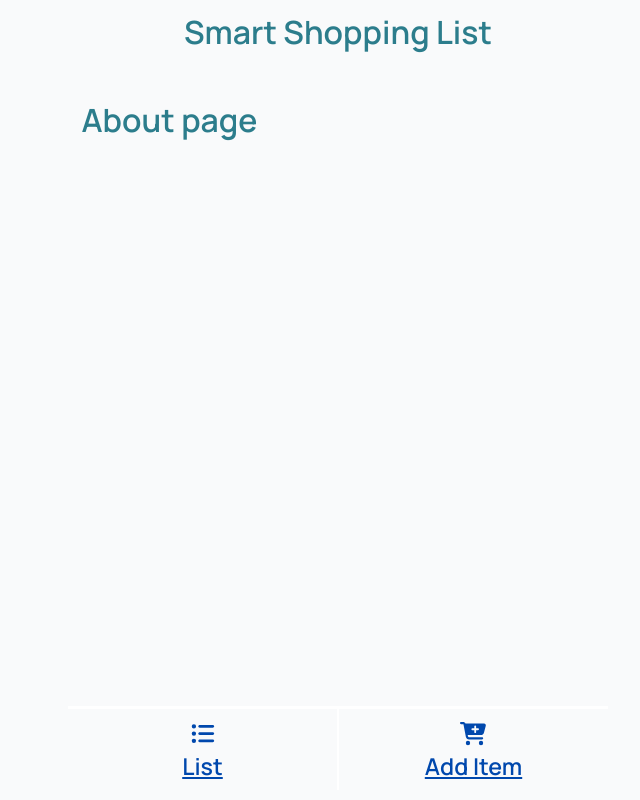
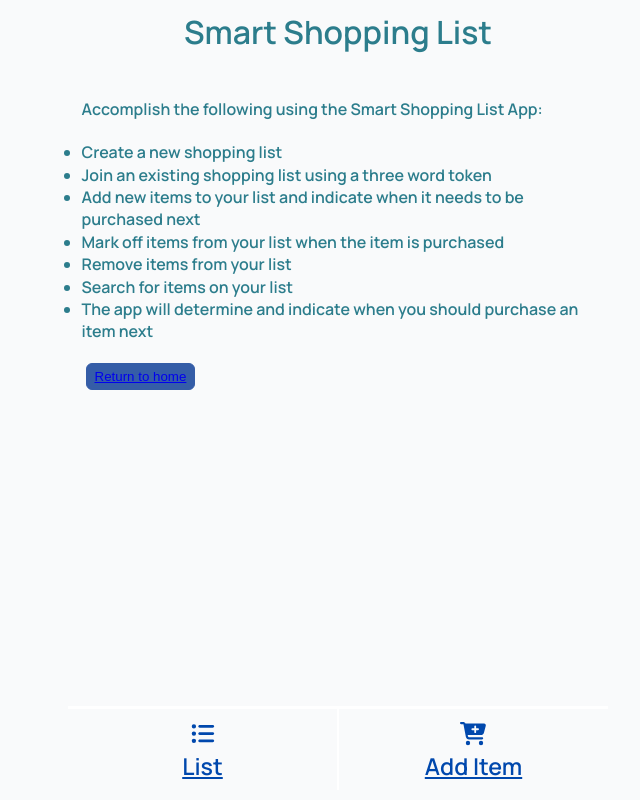
Before and after one commit to tinazarb/tcl-52-smart-shopping-list, a React (Vite) app: page /about in a window 1280 px wide. Shown: the whole page, without its empty margins (302-942 px from the left). Built offline with nearby package versions, Linux system fonts and the light colour scheme.

Commit message:
add copy to About page

```diff
--- a/src/views/About.jsx
+++ b/src/views/About.jsx
@@ -1,7 +1,29 @@
+import React from 'react';
+import { NavLink } from 'react-router-dom';
+
 export function About() {
 	return (
 		<>
-			<h1>About page</h1>
+			{/* <h2>How to Use Your Smart Shopping List App</h2> */}
+			<h4>Accomplish the following using the Smart Shopping List App:</h4>
+			<ul>
+				<li>Create a new shopping list</li>
+				<li>Join an existing shopping list using a three word token</li>
+				<li>
+					Add new items to your list and indicate when it needs to be purchased
+					next
+				</li>
+				<li>Mark off items from your list when the item is purchased</li>
+				<li>Remove items from your list</li>
+				<li>Search for items on your list</li>
+				<li>
+					The app will determine and indicate when you should purchase an item
+					next
+				</li>
+			</ul>
+			<button>
+				<NavLink to="/">Return to home</NavLink>
+			</button>
 		</>
 	);
 }
```
